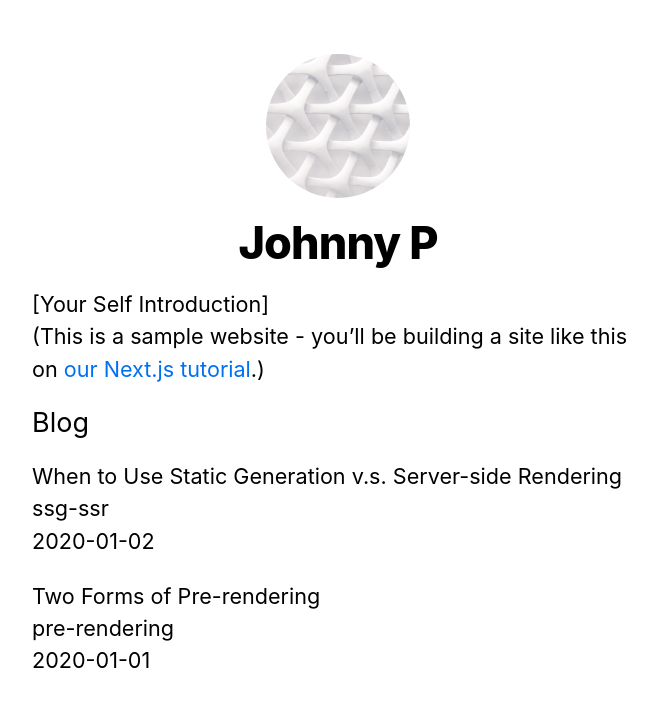
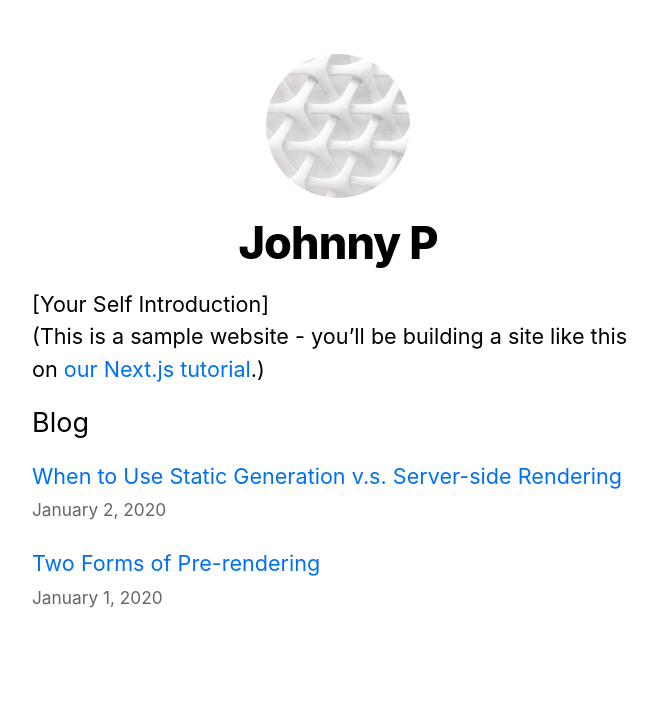
Before and after one commit to johnny2smooth/next-blog, a Next.js app: page / in a window 1280 px wide. Shown: the top 706 px of the page, without its empty margins (302-959 px from the left). Built offline with nearby package versions, Linux system fonts and the light colour scheme.

Commit message:
dynamic routes module finished

```diff
--- /dev/null
+++ b/components/date.js
@@ -0,0 +1,6 @@
+import { parseISO, format } from 'date-fns';
+
+export default function Date({ dateString }) {
+  const date = parseISO(dateString);
+  return <time dateTime={dateString}>{format(date, 'LLLL d, yyyy')}</time>;
+}
--- a/lib/posts.js
+++ b/lib/posts.js
@@ -63,16 +63,23 @@
   });
 }
 
-export function getPostData(id) {
+export async function getPostData(id) {
   const fullPath = path.join(postsDirectory, `${id}.md`);
   const fileContents = fs.readFileSync(fullPath, 'utf8');
 
   // Use gray-matter to parse the post metadata section
   const matterResult = matter(fileContents);
 
-  // Combine the data with the id
+  // Use remark to convert markdown into HTML string
+  const processedContent = await remark()
+    .use(html)
+    .process(matterResult.content);
+  const contentHtml = processedContent.toString();
+
+  // Combine the data with the id and contentHtml
   return {
     id,
+    contentHtml,
     ...matterResult.data,
   };
 }
--- a/package.json
+++ b/package.json
@@ -6,6 +6,7 @@
     "start": "next start"
   },
   "dependencies": {
+    "date-fns": "^2.28.0",
     "gray-matter": "^4.0.3",
     "next": "latest",
     "react": "17.0.2",
--- a/pages/index.js
+++ b/pages/index.js
@@ -2,6 +2,8 @@
 import Layout, { siteTitle } from '../components/layout';
 import utilStyles from '../styles/utils.module.css';
 import { getSortedPostsData } from '../lib/posts';
+import Link from 'next/link';
+import Date from '../components/date';
 
 export async function getStaticProps() {
   const allPostsData = getSortedPostsData();
@@ -30,11 +32,13 @@
         <ul className={utilStyles.list}>
           {allPostsData.map(({ id, date, title }) => (
             <li className={utilStyles.listItem} key={id}>
-              {title}
+              <Link href={`/posts/${id}`}>
+                <a>{title}</a>
+              </Link>
               <br />
-              {id}
-              <br />
-              {date}
+              <small className={utilStyles.lightText}>
+                <Date dateString={date} />
+              </small>
             </li>
           ))}
         </ul>
--- a/pages/posts/[id].js
+++ b/pages/posts/[id].js
@@ -1,8 +1,11 @@
+import Head from 'next/head';
 import Layout from '../../components/layout';
 import { getAllPostIds, getPostData } from '../../lib/posts';
+import Date from '../../components/date';
+import utilStyles from '../../styles/utils.module.css';
 
 export async function getStaticProps({ params }) {
-  const postData = getPostData(params.id);
+  const postData = await getPostData(params.id);
   return {
     props: {
       postData,
@@ -21,11 +24,16 @@
 export default function Post({ postData }) {
   return (
     <Layout>
-      {postData.title}
-      <br />
-      {postData.id}
-      <br />
-      {postData.date}
+      <Head>
+        <title>{postData.title}</title>
+      </Head>
+      <article>
+        <h1 className={utilStyles.headingXl}>{postData.title}</h1>
+        <div className={utilStyles.lightText}>
+          <Date dateString={postData.date} />
+        </div>
+        <div dangerouslySetInnerHTML={{ __html: postData.contentHtml }} />
+      </article>
     </Layout>
   );
 }
```
Also changed, not shown: 1 other file (tests, documents, lock files or other folders).
